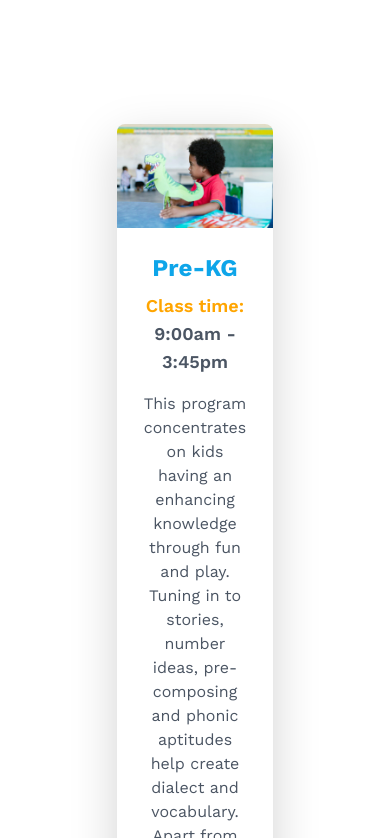
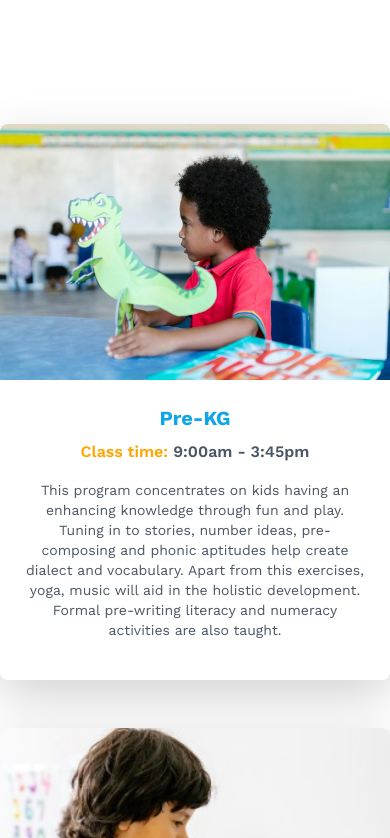
Before and after one commit to vidyajobin/MTCS-School, a React (Create React App) app: page / in a window 390 px wide. Shown: the part 11162-12000 px from the top of the page. Built offline with nearby package versions, Linux system fonts and the light colour scheme.

Commit message:
schoolfees section responsiveness fixed

```diff
--- a/src/components/AcademicsCard.js
+++ b/src/components/AcademicsCard.js
@@ -4,16 +4,16 @@ import { motion } from 'framer-motion';
 export default function AcademicsCard({ imageUrl, heading, subheading, content }) {
   return (
     <motion.div
-      className="flex flex-col md:flex-row w-[40vw] rounded-lg shadow-lg bg-white overflow-hidden m-4"
-      initial={{ opacity: 0, y: 100 }} // Initial state: slightly lower position to exaggerate the entrance
-      whileInView={{ opacity: 1, y: 0 }} // Final state: fully visible
+      className="flex flex-col lg:flex-row w-full max-w-4xl rounded-lg shadow-lg bg-white overflow-hidden m-4 mx-auto"
+      initial={{ opacity: 0, y: 100 }}
+      whileInView={{ opacity: 1, y: 0 }}
       transition={{
-        duration: 1, // Increased duration for slower, more prominent animation
-        ease: [0.25, 1, 0.5, 1], // Custom cubic-bezier easing for a smooth, bouncy effect
+        duration: 1,
+        ease: [0.25, 1, 0.5, 1],
       }}
-      viewport={{ once: true }} // Only animate once when in view
+      viewport={{ once: true }}
     >
-      <div className="md:w-1/2">
+      <div className="w-full lg:w-1/2 h-64 lg:h-auto">
         <img
           className="w-full h-full object-cover"
           src={imageUrl}
@@ -22,25 +22,30 @@ export default function AcademicsCard({ imageUrl, heading, subheading, content }
         />
       </div>
 
-      <div className="md:w-1/2 p-6 flex flex-col">
-        <h2 className="text-2xl font-bold mb-2 text-custom-blue">{heading}</h2>
+      <div className="w-full lg:w-1/2 p-4 sm:p-6 flex flex-col justify-between">
+        <div>
+          <h2 className="text-xl sm:text-2xl font-bold mb-2 text-custom-blue">
+            {heading}
+          </h2>
           {subheading && (
-          <h3 className="text-lg font-semibold mb-3 text-gray-600">
+            <h3 className="text-base sm:text-lg font-semibold mb-3 text-gray-600">
               <span style={{ color: 'orange' }}>Class time:</span> {subheading}
             </h3>
           )}
 
-        <div className="text-gray-600 text-base flex-grow">
+          <div className="text-gray-600 text-sm sm:text-base flex-grow">
             {Array.isArray(content) ? (
               content.map((contentItem, index) => (
                 <div key={index}>
                   {contentItem.type === 'text' && (
-                  <p className="mb-4">{contentItem.text}</p>
+                    <p className="mb-3 sm:mb-4">{contentItem.text}</p>
                   )}
                   {contentItem.type === 'bullet' && (
-                  <ul className="list-disc pl-6 mb-4">
+                    <ul className="list-disc pl-4 sm:pl-6 mb-3 sm:mb-4">
                       {contentItem.items.map((bulletItem, bulletIndex) => (
-                      <li key={bulletIndex} className="mb-1">{bulletItem}</li>
+                        <li key={bulletIndex} className="mb-1 text-sm sm:text-base">
+                          {bulletItem}
+                        </li>
                       ))}
                     </ul>
                   )}
@@ -49,12 +54,14 @@ export default function AcademicsCard({ imageUrl, heading, subheading, content }
             ) : (
               <>
                 {content.type === 'text' && (
-                <p className="mb-4">{content.text}</p>
+                  <p className="mb-3 sm:mb-4">{content.text}</p>
                 )}
                 {content.type === 'bullet' && (
-                <ul className="list-disc pl-6 mb-4">
+                  <ul className="list-disc pl-4 sm:pl-6 mb-3 sm:mb-4">
                     {content.items.map((bulletItem, bulletIndex) => (
-                    <li key={bulletIndex} className="mb-1">{bulletItem}</li>
+                      <li key={bulletIndex} className="mb-1 text-sm sm:text-base">
+                        {bulletItem}
+                      </li>
                     ))}
                   </ul>
                 )}
@@ -62,6 +69,7 @@ export default function AcademicsCard({ imageUrl, heading, subheading, content }
             )}
           </div>
         </div>
+      </div>
     </motion.div>
   );
 }
--- a/src/components/FeesCards.js
+++ b/src/components/FeesCards.js
@@ -1,11 +1,24 @@
 import React from 'react'
 
-const FeesCards = ({classheading,fees,imageUrl}) => {
+const FeesCards = ({classheading, fees, imageUrl}) => {
   return (
-    <div className='fees-card-wrapper'>
-    <h4 style={{color:'#1eaaf1'}}>{classheading}</h4>
-        <p><span style={{color:'orange'}}>₹{fees} </span> / term</p>
-        <img src={imageUrl} alt='a classroom of kg students' style={{ width: '100%', height: '100%', objectFit: 'cover' }}></img>
+    <div className="bg-white rounded-lg shadow-md overflow-hidden transform transition-all duration-300 hover:scale-105 hover:shadow-xl w-full max-w-xs mx-auto">
+      <div className="p-4 text-center">
+        <h4 className="text-lg md:text-xl font-semibold mb-2" style={{color:'#1eaaf1'}}>
+          {classheading}
+        </h4>
+        <p className="text-base md:text-lg mb-3">
+          <span style={{color:'orange'}}>₹{fees}</span> / term
+        </p>
+      </div>
+
+      <div className="w-full h-48 md:h-56 lg:h-64 overflow-hidden">
+        <img
+          src={imageUrl}
+          alt={`${classheading} classroom`}
+          className="w-full h-full object-cover transition-transform duration-300 group-hover:scale-110"
+        />
+      </div>
     </div>
   )
 }
--- a/src/pages/SchoolFees.js
+++ b/src/pages/SchoolFees.js
@@ -4,25 +4,57 @@ import FeesCards from '../components/FeesCards'
 import Footer from '../components/Footer'
 
 const SchoolFees = ({show=true}) => {
+  // Fees data array
+  const classFeesData = [
+    {
+      classheading: "KG Classes",
+      fees: "3650",
+      imageUrl: "/images/kg-classes.jpg"
+    },
+    {
+      classheading: "1-4 Classes",
+      fees: "3700",
+      imageUrl: "/images/1to4.jpg"
+    },
+    {
+      classheading: "5-7 Classes",
+      fees: "3800",
+      imageUrl: "/images/5to7.jpg"
+    },
+    {
+      classheading: "8-10 Classes",
+      fees: "4300",
+      imageUrl: "/images/8to10.jpg"
+    }
+  ];
+
   return (
     <>
-        {show &&<BreadCrumb pagename={'School Fees'}/>}
-        <div className='fees-wrapper'>
+      {show && <BreadCrumb pagename={'School Fees'}/>}
+
+      <div className='fees-wrapper'>
         <div className='fees-text-container'>
-        <p>The school fee is to be remitted in four instalments through Banking System or School Office directly. Fee can be paid in full or in four instalments on the specified date as mentioned in the school dairy.</p>
+          <p>The school fee is to be remitted in four instalments through Banking System or School Office directly. Fee can be paid in full or in four instalments on the specified date as mentioned in the school dairy.</p>
         </div>
-        <h3>Fee structure per instalment</h3>
-        <div className='fees-cards-flex'>
-        <FeesCards classheading={"KG Classes"} fees={"3650"} imageUrl={"/images/kg-classes.jpg"}/>
-        <FeesCards classheading={"1-4 Classes"} fees={"3700"} imageUrl={"/images/1to4.jpg"}/>
-        <FeesCards classheading={"5-7 Classes"} fees={"3800"} imageUrl={"/images/5to7.jpg"}/>
-        <FeesCards classheading={"8-10 Classes"} fees={"4300"} imageUrl={"/images/8to10.jpg"}/>
 
+        <h3 className="text-xl md:text-2xl font-semibold mb-4">Fee structure per instalment</h3>
+
+        <div className='grid grid-cols-1 sm:grid-cols-2 lg:grid-cols-4 gap-6 mb-8'>
+          {classFeesData.map((feeCard, index) => (
+            <FeesCards
+              key={index}
+              classheading={feeCard.classheading}
+              fees={feeCard.fees}
+              imageUrl={feeCard.imageUrl}
+            />
+          ))}
         </div>
-        <h3 style={{ marginBottom: '10px' }}>Bus Fees</h3>
-        <p style={{marginBottom:'50px'}}>Conveyance fee should be remitted monthly. The fee varies according to the distance to various destinations.</p>
-        </div>
-        {show&&<Footer/>}
+
+        <h3 className="text-xl md:text-2xl font-semibold mb-3">Bus Fees</h3>
+        <p className="mb-12">Conveyance fee should be remitted monthly. The fee varies according to the distance to various destinations.</p>
+      </div>
+
+      {show && <Footer/>}
     </>
   )
 }
```
Lines whose indentation alone changed are shown as unchanged.
